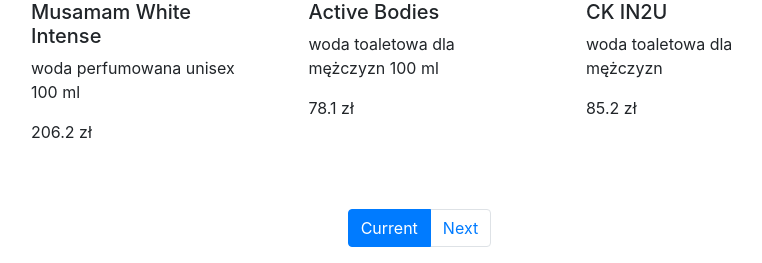
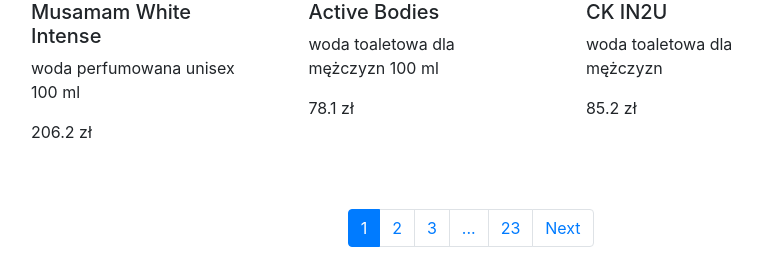
Before and after one commit to cynarski/Django-Perfume-shop, a Django app: page / in a window 1280 px wide. Shown: the part 4108-4371 px from the top of the page, without its empty margins (89-851 px from the left). Run offline with Django 5.2, Linux system fonts and the light colour scheme; data comes from the database, SQL or seed files in the repository; some libraries are stand-ins or nearby versions.

Commit message:
numeric_paggination

```diff
--- a/ecomsite/perfumeshop/templates/perfumeshop/index.html
+++ b/ecomsite/perfumeshop/templates/perfumeshop/index.html
@@ -61,9 +61,29 @@
                 </li>
             {% endif %}
 
+            {% for num in perfumes.paginator.page_range %}
+                {% if perfumes.number == num %}
                     <li class="page-item active">
-                        <a class="page-link" href="?page={{ perfumes.number }}">Current</a>
+                        <a class="page-link" href="?page={{ num }}">{{ num }}</a>
                     </li>
+                {% elif num > perfumes.number|add:'-3' and num < perfumes.number|add:'3' %}
+                    <li class="page-item">
+                        <a class="page-link" href="?page={{ num }}">{{ num }}</a>
+                    </li>
+                {% elif num == 1 or num == perfumes.paginator.num_pages %}
+                    <li class="page-item">
+                        <a class="page-link" href="?page={{ num }}">{{ num }}</a>
+                    </li>
+                {% elif num == perfumes.number|add:'-3' %}
+                    <li class="page-item">
+                        <span class="page-link">...</span>
+                    </li>
+                {% elif num == perfumes.number|add:'3' %}
+                    <li class="page-item">
+                        <span class="page-link">...</span>
+                    </li>
+                {% endif %}
+            {% endfor %}
 
             {% if perfumes.has_next %}
                 <li class="page-item">
@@ -74,6 +94,7 @@
     </div>
 </div>
 
+
     <script src="{% static 'perfumeshop/custom.js' %}"></script>
 
 
```
Lines whose indentation alone changed are shown as unchanged.
